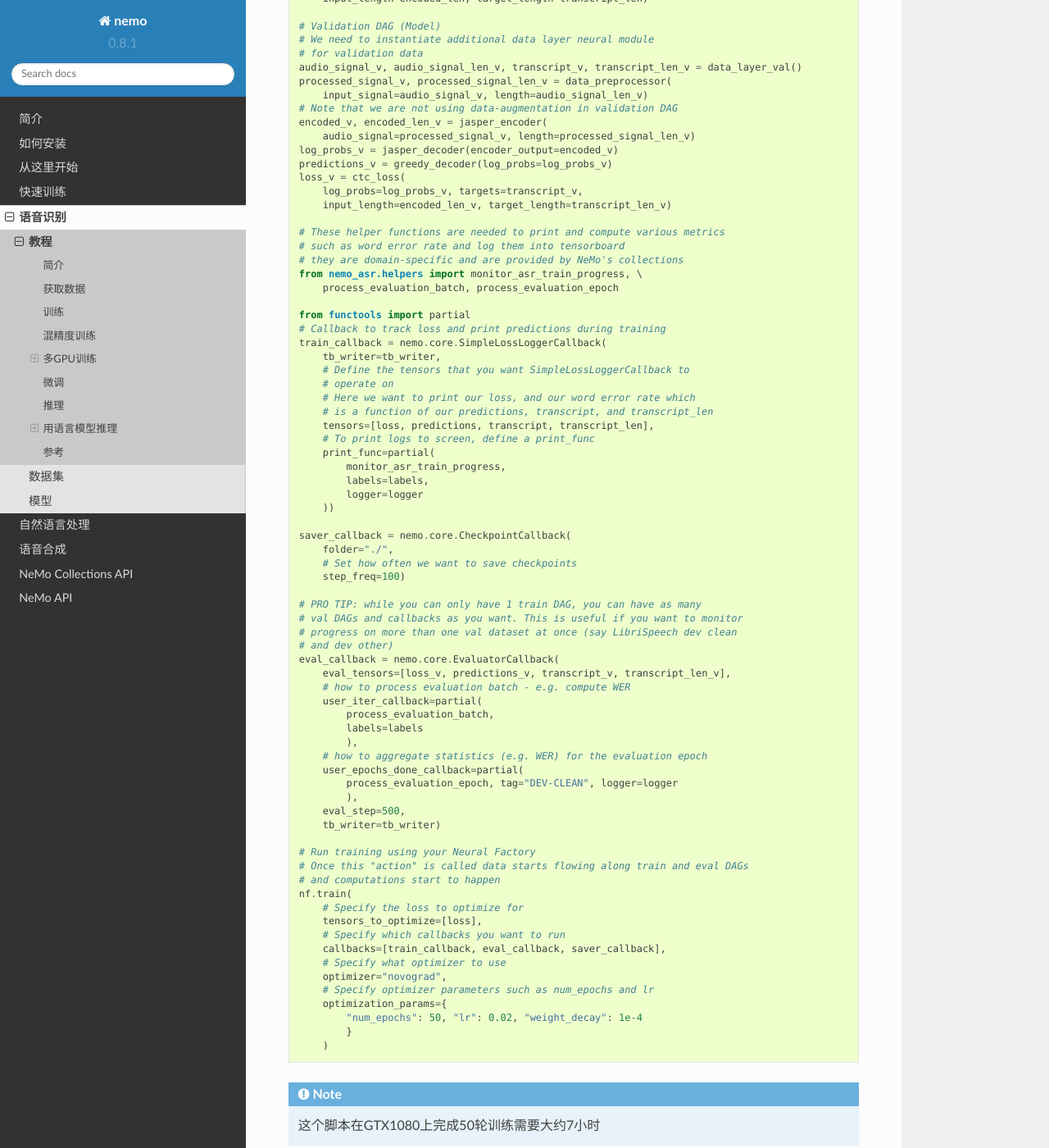
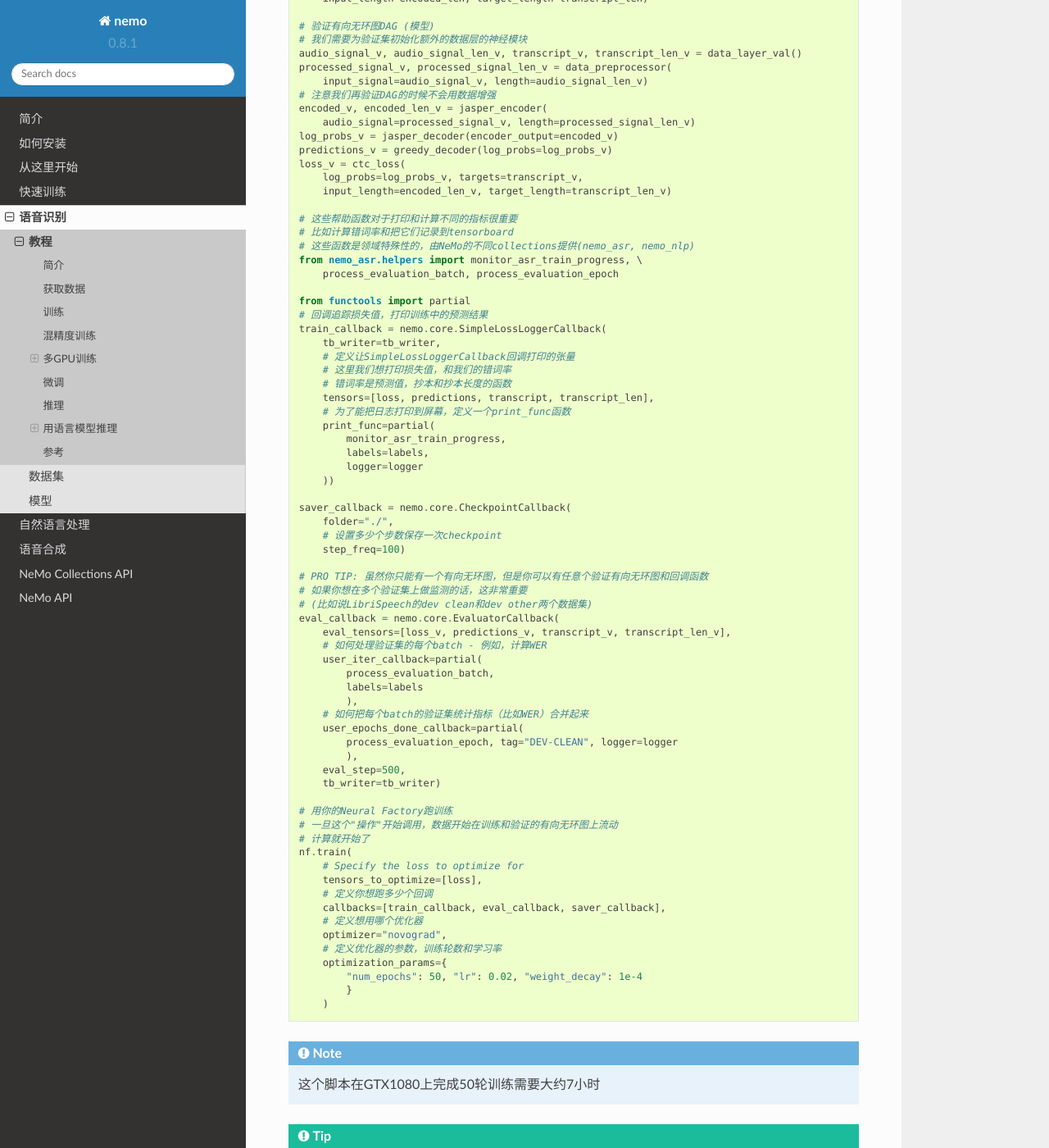
Before and after one commit to backend-engineer1/NEMO, a Sphinx documentation site: the page built from docs/sources/source/zh/asr/tutorial.rst, in a window 1280 px wide and 1400 px high, scrolled down 3278 px. Shown: the whole window at 82% size. Built offline with Sphinx 7.4.7 and the Read the Docs theme 2.0.0, drawn with Linux system fonts in a browser that asks for light colours; pages that are not in the unit, such as notebooks, are missing from menus; cross-references to code outside the pages are shown as plain code; some of the changed text lies outside the part shown.

Commit message:
minor modification
Signed-off-by: slyned <slyned@nvidia.com>

```diff
--- a/docs/sources/source/zh/asr/tutorial.rst
+++ b/docs/sources/source/zh/asr/tutorial.rst
@@ -98,17 +98,17 @@ jiaoben
     # Path to our validation manifest
     eval_datasets = "<path_to_where_you_put_data>/dev_clean.json"
 
-    # Jasper Model definition
+    # Jasper模型定义
     from ruamel.yaml import YAML
 
-    # Here we will be using separable convolutions
+    # 这里我们用可分离卷积
     # with 12 blocks (k=12 repeated once r=1 from the picture above)
     yaml = YAML(typ="safe")
     with open("<nemo_git_repo_root>/examples/asr/configs/jasper12x1SEP.yaml") as f:
         jasper_model_definition = yaml.load(f)
     labels = jasper_model_definition['labels']
 
-    # Instantiate neural modules
+    # 初始化神经模块
     data_layer = nemo_asr.AudioToTextDataLayer(
         manifest_filepath=train_dataset,
         labels=labels, batch_size=32)
@@ -127,7 +127,7 @@ jiaoben
     ctc_loss = nemo_asr.CTCLossNM(num_classes=len(labels))
     greedy_decoder = nemo_asr.GreedyCTCDecoder()
 
-    # Training DAG (Model)
+    # 训练有向无环图DAG (模型)
     audio_signal, audio_signal_len, transcript, transcript_len = data_layer()
     processed_signal, processed_signal_len = data_preprocessor(
         input_signal=audio_signal, length=audio_signal_len)
@@ -140,13 +140,12 @@ jiaoben
         log_probs=log_probs, targets=transcript,
         input_length=encoded_len, target_length=transcript_len)
 
-    # Validation DAG (Model)
-    # We need to instantiate additional data layer neural module
-    # for validation data
+    # 验证有向无环图DAG (模型)
+    # 我们需要为验证集初始化额外的数据层的神经模块
     audio_signal_v, audio_signal_len_v, transcript_v, transcript_len_v = data_layer_val()
     processed_signal_v, processed_signal_len_v = data_preprocessor(
         input_signal=audio_signal_v, length=audio_signal_len_v)
-    # Note that we are not using data-augmentation in validation DAG
+    # 注意我们再验证DAG的时候不会用数据增强
     encoded_v, encoded_len_v = jasper_encoder(
         audio_signal=processed_signal_v, length=processed_signal_len_v)
     log_probs_v = jasper_decoder(encoder_output=encoded_v)
@@ -155,22 +154,21 @@ jiaoben
         log_probs=log_probs_v, targets=transcript_v,
         input_length=encoded_len_v, target_length=transcript_len_v)
 
-    # These helper functions are needed to print and compute various metrics
-    # such as word error rate and log them into tensorboard
-    # they are domain-specific and are provided by NeMo's collections
+    # 这些帮助函数对于打印和计算不同的指标很重要
+    # 比如计算错词率和把它们记录到tensorboard
+    # 这些函数是领域特殊性的，由NeMo的不同collections提供(nemo_asr, nemo_nlp)
     from nemo_asr.helpers import monitor_asr_train_progress, \
         process_evaluation_batch, process_evaluation_epoch
 
     from functools import partial
-    # Callback to track loss and print predictions during training
+    # 回调追踪损失值，打印训练中的预测结果
     train_callback = nemo.core.SimpleLossLoggerCallback(
         tb_writer=tb_writer,
-        # Define the tensors that you want SimpleLossLoggerCallback to
-        # operate on
-        # Here we want to print our loss, and our word error rate which
-        # is a function of our predictions, transcript, and transcript_len
+        # 定义让SimpleLossLoggerCallback回调打印的张量
+        # 这里我们想打印损失值，和我们的错词率
+        # 错词率是预测值，抄本和抄本长度的函数
         tensors=[loss, predictions, transcript, transcript_len],
-        # To print logs to screen, define a print_func
+        # 为了能把日志打印到屏幕，定义一个print_func函数
         print_func=partial(
             monitor_asr_train_progress,
             labels=labels,
@@ -179,38 +177,37 @@ jiaoben
 
     saver_callback = nemo.core.CheckpointCallback(
         folder="./",
-        # Set how often we want to save checkpoints
+        # 设置多少个步数保存一次checkpoint
         step_freq=100)
 
-    # PRO TIP: while you can only have 1 train DAG, you can have as many
-    # val DAGs and callbacks as you want. This is useful if you want to monitor
-    # progress on more than one val dataset at once (say LibriSpeech dev clean
-    # and dev other)
+    # PRO TIP: 虽然你只能有一个有向无环图，但是你可以有任意个验证有向无环图和回调函数
+    # 如果你想在多个验证集上做监测的话，这非常重要
+    # (比如说LibriSpeech的dev clean和dev other两个数据集)
     eval_callback = nemo.core.EvaluatorCallback(
         eval_tensors=[loss_v, predictions_v, transcript_v, transcript_len_v],
-        # how to process evaluation batch - e.g. compute WER
+        # 如何处理验证集的每个batch - 例如，计算WER
         user_iter_callback=partial(
             process_evaluation_batch,
             labels=labels
             ),
-        # how to aggregate statistics (e.g. WER) for the evaluation epoch
+        # 如何把每个batch的验证集统计指标（比如WER）合并起来
         user_epochs_done_callback=partial(
             process_evaluation_epoch, tag="DEV-CLEAN", logger=logger
             ),
         eval_step=500,
         tb_writer=tb_writer)
 
-    # Run training using your Neural Factory
-    # Once this "action" is called data starts flowing along train and eval DAGs
-    # and computations start to happen
+    # 用你的Neural Factory跑训练
+    # 一旦这个"操作"开始调用，数据开始在训练和验证的有向无环图上流动
+    # 计算就开始了
     nf.train(
         # Specify the loss to optimize for
         tensors_to_optimize=[loss],
-        # Specify which callbacks you want to run
+        # 定义你想跑多少个回调
         callbacks=[train_callback, eval_callback, saver_callback],
-        # Specify what optimizer to use
+        # 定义想用哪个优化器
         optimizer="novograd",
-        # Specify optimizer parameters such as num_epochs and lr
+        # 定义优化器的参数，训练轮数和学习率
         optimization_params={
             "num_epochs": 50, "lr": 0.02, "weight_decay": 1e-4
             }
--- a/docs/sources/source/zh/nlp/neural_machine_translation.rst
+++ b/docs/sources/source/zh/nlp/neural_machine_translation.rst
@@ -37,11 +37,9 @@
 
     .. code-block:: python
 
-        src_tokenizer = nemo_nlp.YouTokenToMeTokenizer(
+        tokenizer = nemo_nlp.YouTokenToMeTokenizer(
             model_path=f"{args.data_dir}/{args.src_tokenizer_model}")
-        src_vocab_size = 8 * math.ceil(src_tokenizer.vocab_size / 8)
-        tgt_tokenizer = src_tokenizer
-        tgt_vocab_size = tgt_tokenizer.vocab_size
+        vocab_size = 8 * math.ceil(src_tokenizer.vocab_size / 8)
 
 
     .. tip::
```
Also changed, not shown: other parts of docs/sources/source/zh/asr/tutorial.rst (+1 -1 lines).
